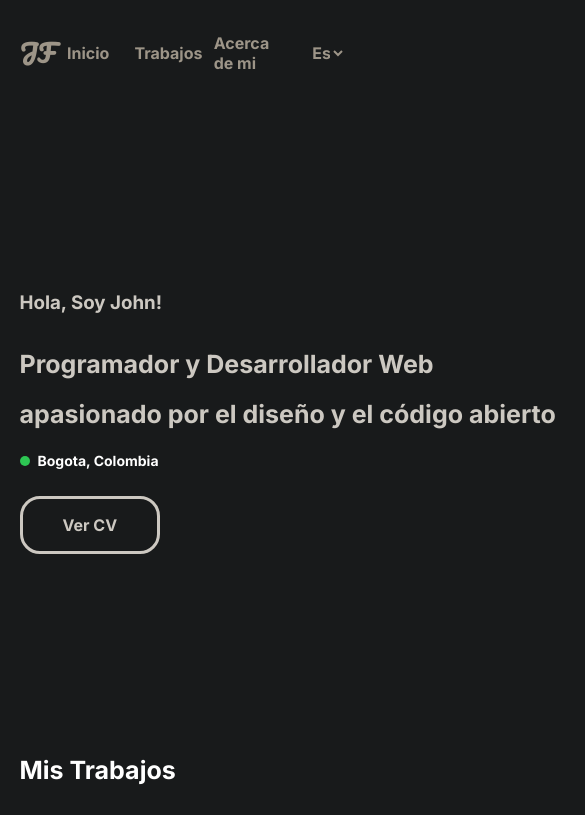
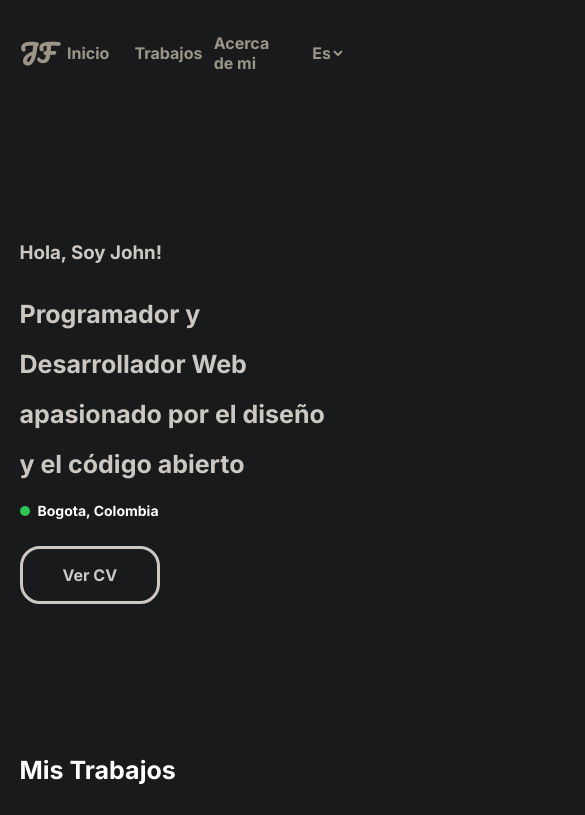
Before and after one commit to JohnFajardo-Dev/DevPortfolio, a React (Vite) app: page / in a window 390 px wide. Shown: the top 815 px of the page, 585 px wide, since content can reach past the window. Built offline with nearby package versions, Linux system fonts and the light colour scheme.

Commit message:
fix responsive home css

```diff
--- a/src/pages/Home/Home.css
+++ b/src/pages/Home/Home.css
@@ -14,3 +14,8 @@
 .icons-side{
     display: inline-grid;
 }
+@media screen and (width <= 900px) {
+    .txthome {
+      width: 100%;
+    }
+}
```
